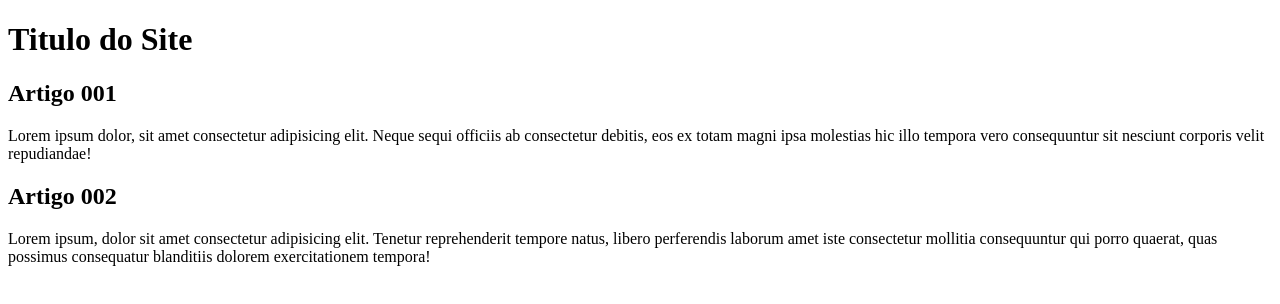
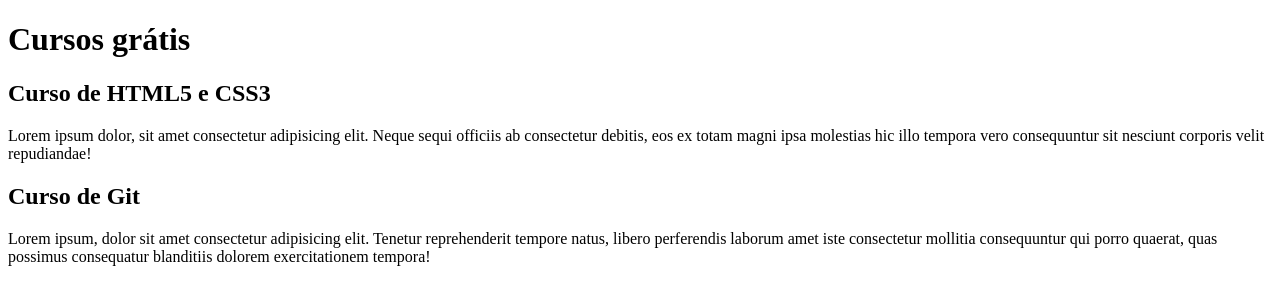
Before and after one commit to mgnvs/projeto-site, a plain HTML site: page index.html in a window 1280 px wide. Drawn offline with Linux system fonts and the light colour scheme.

Commit message:
comecei a escrever conteúdo

```diff
--- a/index.html
+++ b/index.html
@@ -8,14 +8,14 @@
 <body>
     <main>
         <header>
-            <h1>Titulo do Site</h1>
+            <h1>Cursos grátis</h1>
         </header>
         <article>
-            <h2>Artigo 001</h2>
+            <h2>Curso de HTML5 e CSS3</h2>
             <p>Lorem ipsum dolor, sit amet consectetur adipisicing elit. Neque sequi officiis ab consectetur debitis, eos ex totam magni ipsa molestias hic illo tempora vero consequuntur sit nesciunt corporis velit repudiandae!</p>
         </article>
         <article>
-            <h2>Artigo 002</h2>
+            <h2>Curso de Git</h2>
             <p>Lorem ipsum, dolor sit amet consectetur adipisicing elit. Tenetur reprehenderit tempore natus, libero perferendis laborum amet iste consectetur mollitia consequuntur qui porro quaerat, quas possimus consequatur blanditiis dolorem exercitationem tempora!</p>
         </article>
     </main>
```
